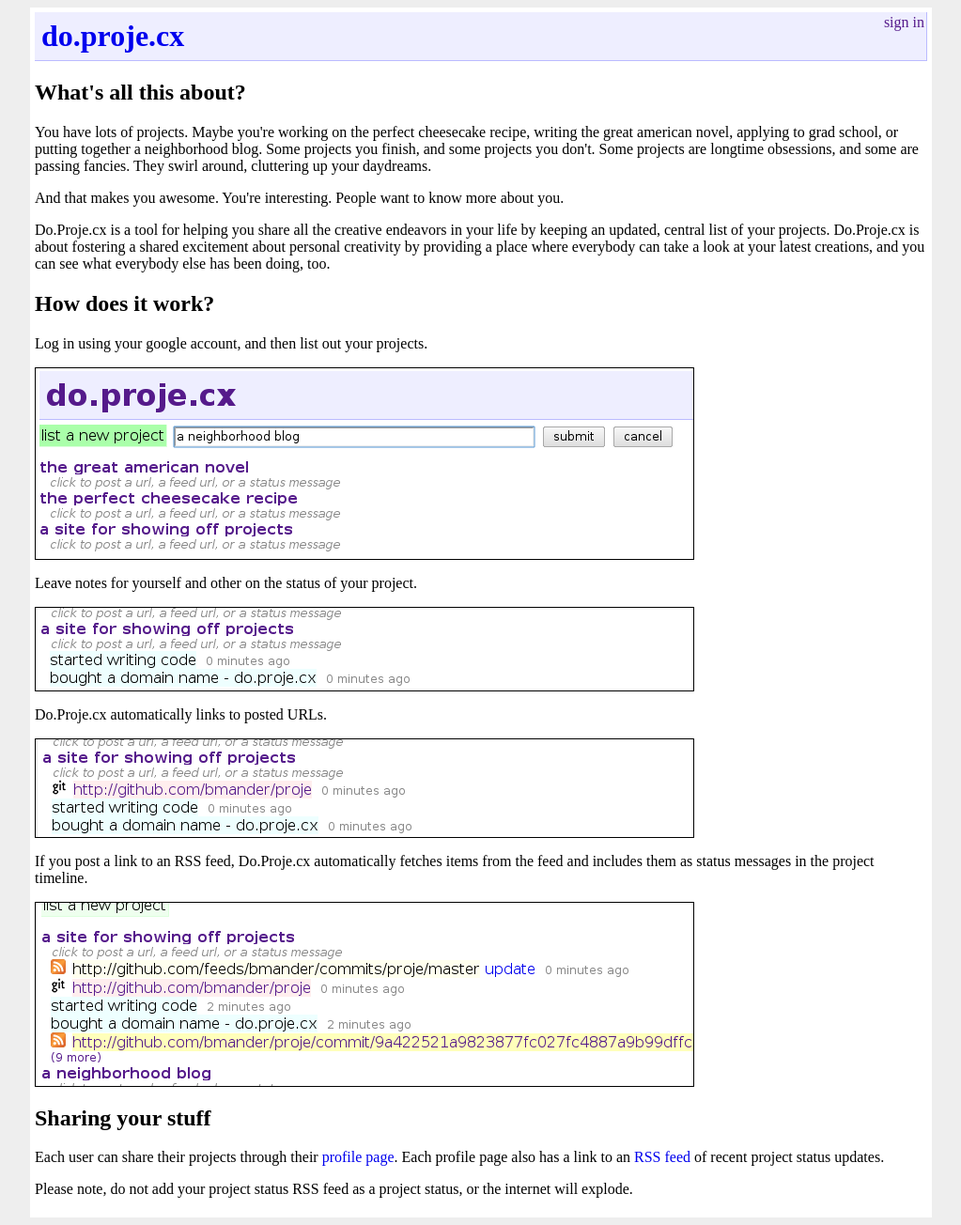
After one commit to bmander/proje, a Django app: page /learn in a window 1280 px wide. The commit adds this page. Shown: the whole page at 94% size, without its empty margins (128-1151 px from the left). Run offline with Django 3.2, Linux system fonts and the light colour scheme; parts of the project's set-up code (start-up, migrations or seed data) failed here and were passed over.

Commit message:
learn page

```diff
--- a/proje/templates/base.html
+++ b/proje/templates/base.html
@@ -74,6 +74,7 @@
   <body>
     <div id="content">
 
+      {% block header %}
       <div id="header">
         <h1 style="float:left">
           <a href="/">do.proje.cx</a>
@@ -86,6 +87,7 @@
           {% endif %}
         </div>
       </div>
+      {% endblock %}
 
       {% block content %}{% endblock %}
     </div>
--- /dev/null
+++ b/proje/templates/learn.html
@@ -0,0 +1,24 @@
+{% extends "base.html" %}
+
+{% block content %}
+  <h2>What's all this about?</h2>
+  <p>You have lots of projects. Maybe you're working on the perfect cheesecake recipe, writing the great american novel,
+  applying to grad school, or putting together a neighborhood blog. Some projects you finish, and some projects you don't.
+  Some projects are longtime obsessions, and some are passing fancies. They swirl around, cluttering up your daydreams.</p>
+  <p>And that makes you awesome. You're interesting. People want to know more about you.</p>
+  <p>Do.Proje.cx is a tool for helping you share all the creative endeavors in your life by keeping an updated, central list of
+  your projects. Do.Proje.cx is about fostering a shared excitement about personal creativity by providing a place where everybody
+  can take a look at your latest creations, and you can see what everybody else has been doing, too.</p>
+  <h2>How does it work?</h2>
+  <p>Log in using your google account, and then list out your projects.</p>
+  <img src="/images/doprojecx-learn-001.png" style="border-style:solid;border-width:1px">
+  <p>Leave notes for yourself and other on the status of your project.</p>
+  <img src="/images/doprojecx-learn-002.png" style="border-style:solid;border-width:1px">
+  <p>Do.Proje.cx automatically links to posted URLs.</p>
+  <img src="/images/doprojecx-learn-003.png" style="border-style:solid;border-width:1px">
+  <p>If you post a link to an RSS feed, Do.Proje.cx automatically fetches items from the feed and includes them as status messages in the project timeline.</p>
+  <img src="/images/doprojecx-learn-004.png" style="border-style:solid;border-width:1px">
+  <h2>Sharing your stuff</h2>
+  <p>Each user can share their projects through their <a href="/user/badhill/">profile page</a>. Each profile page also has a link to an <a href="/feed/badhill/">RSS feed</a> of recent project status updates.</p>
+  <p>Please note, do not add your project status RSS feed as a project status, or the internet will explode.</p>
+{% endblock %}
--- a/proje/urls.py
+++ b/proje/urls.py
@@ -8,6 +8,7 @@
 urlpatterns = patterns(
     'proje.views',
     url(r'^welcome$', 'welcome', name='welcome'),
+    url(r'^learn$', 'learn', name='learn'),
     url(r'^$', 'home', name='home'),
     url(r'^add_project/$', 'add_project', name='add_project'),
     url(r'^project/delete/(.*)/', 'delete_project', name='delete_project'),
--- a/proje/views.py
+++ b/proje/views.py
@@ -48,6 +48,9 @@
         enter_url=users.create_login_url("/")
 
     return render_to_response( "welcome.html", {'enter_url':enter_url} )
+
+def learn(request):
+    return render_to_response( "learn.html", {} )
 
 @membersonly
 @usercontext
```
Also changed, not shown: static/images/doprojecx-learn-001.png (added), static/images/doprojecx-learn-002.png (added), static/images/doprojecx-learn-003.png (added), static/images/doprojecx-learn-004.png (added).
